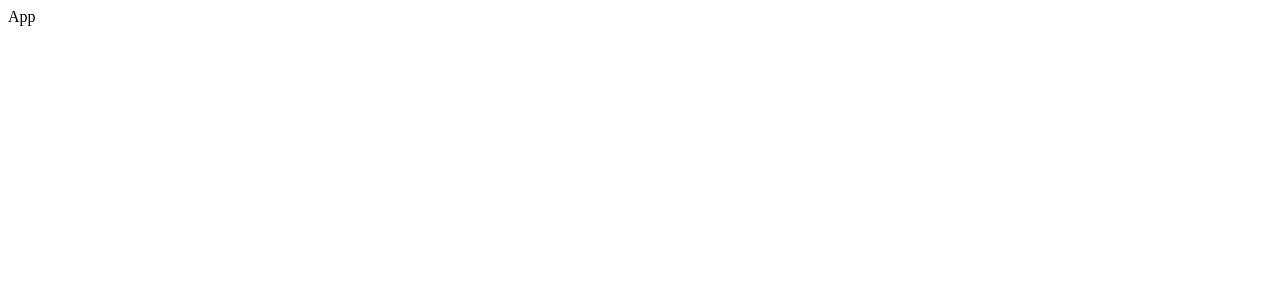
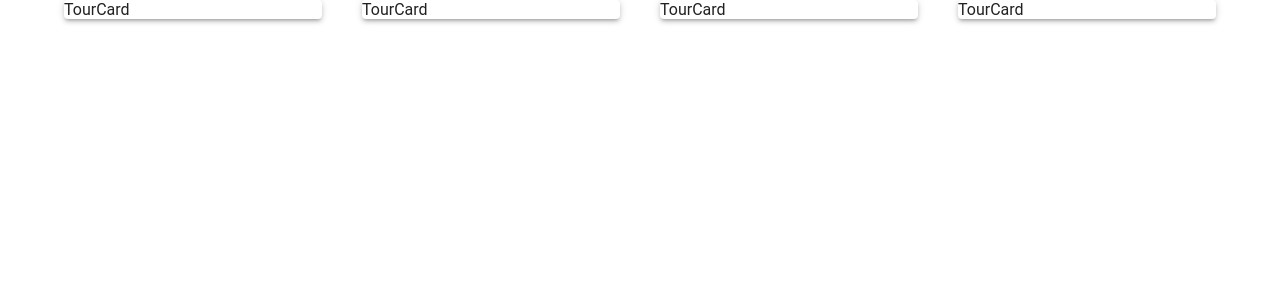
Before and after one commit to Cphasanulbanna/MUI-Tour-App, a React (Vite) app: page / in a window 1280 px wide. Shown: the top 300 px of the page. Built offline with nearby package versions, Linux system fonts and the light colour scheme.

Commit message:
grid added

```diff
--- a/index.html
+++ b/index.html
@@ -2,12 +2,27 @@
 <html lang="en">
     <head>
         <meta charset="UTF-8" />
-    <link rel="icon" type="image/svg+xml" href="/vite.svg" />
-    <meta name="viewport" content="width=device-width, initial-scale=1.0" />
-    <title>Vite + React</title>
+        <link
+            rel="icon"
+            type="image/svg+xml"
+            href="/vite.svg"
+        />
+        <meta
+            name="viewport"
+            content="width=device-width, initial-scale=1.0"
+        />
+        <link
+            rel="stylesheet"
+            href="https://fonts.googleapis.com/icon?family=Material+Icons"
+        />
+
+        <title>Tour App</title>
     </head>
     <body>
         <div id="root"></div>
-    <script type="module" src="/src/main.jsx"></script>
+        <script
+            type="module"
+            src="/src/main.jsx"
+        ></script>
     </body>
 </html>
--- a/package.json
+++ b/package.json
@@ -10,6 +10,9 @@
     "preview": "vite preview"
   },
   "dependencies": {
+    "@emotion/react": "^11.11.0",
+    "@emotion/styled": "^11.11.0",
+    "@mui/material": "^5.13.1",
     "react": "^18.2.0",
     "react-dom": "^18.2.0"
   },
--- a/src/App.jsx
+++ b/src/App.jsx
@@ -1,7 +1,28 @@
 import React from "react";
 
+//components
+import { TourCard } from "./components/TourCard";
+
+//MUI components
+import Container from "@mui/material/Container";
+import Grid from "@mui/material/Grid";
+
 const App = () => {
-    return <div>App</div>;
+    return (
+        <>
+            <Container>
+                <Grid
+                    container
+                    spacing={5}
+                >
+                    <TourCard />
+                    <TourCard />
+                    <TourCard />
+                    <TourCard />
+                </Grid>
+            </Container>
+        </>
+    );
 };
 
 export default App;
--- /dev/null
+++ b/src/components/TourCard.jsx
@@ -0,0 +1,18 @@
+import React from "react";
+
+//MUI components
+import Paper from "@mui/material/Paper";
+import { Grid } from "@mui/material";
+
+export const TourCard = () => {
+    return (
+        <>
+            <Grid
+                item
+                xs={3}
+            >
+                <Paper elevation={3}>TourCard</Paper>
+            </Grid>
+        </>
+    );
+};
--- a/src/index.css
+++ b/src/index.css
@@ -0,0 +1,6 @@
+* {
+    margin: 0;
+    border: 0;
+    padding: 0;
+    font-family: "Roboto";
+}
```
Also changed, not shown: 1 other file (tests, documents, lock files or other folders). Lines whose indentation alone changed are shown as unchanged.
